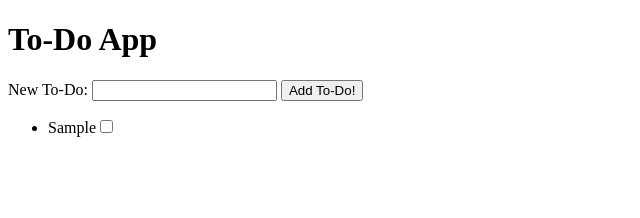
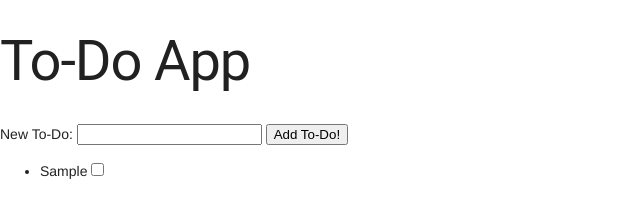
Before and after one commit to gaukale/to-do-app, a plain HTML site: page index.html in a window 1280 px wide. Both pictures are taken after typing "Sample" into the empty fields and a click on the button "Add To-Do!". Shown: the whole page, without its empty margins (0-640 px from the left). Drawn offline with nearby package versions, Linux system fonts and the light colour scheme.

Commit message:
checkpoint practice1

```diff
--- a/app.js
+++ b/app.js
@@ -2,10 +2,9 @@ function onReady() {
   const addToDoForm = document.getElementById('addToDoForm');
    const newToDoText = document.getElementById('newToDoText');
    const toDoList = document.getElementById('toDoList');
-   addToDoForm.addEventListener();
 
-   addToDoForm.addEventListener('submit', () => {
-     event.preventDefault();
+   addToDoForm.addEventListener('submit', event => {
+   event.preventDefault();
      // get the text
     let title = newToDoText.value;
     // create a new li
@@ -27,8 +26,8 @@ function onReady() {
     newToDoText.value = '';
 
   });
-}
+
+  }
 window.onload = function() {
-   alert("The window has loaded!");
-    onReady();
+      onReady();
  };
--- a/index.html
+++ b/index.html
@@ -2,6 +2,11 @@
  <html>
    <head>
      <meta name="viewport" content="width=device-width, initial-scale=1">
+     <link rel="stylesheet" href="https://code.getmdl.io/1.3.0/material.grey-lime.min.css">
+     <script defer src="https://code.getmdl.io/1.3.0/material.min.js"></script>
+     <!-- Font Awesome -->
+      <link href="https://maxcdn.bootstrapcdn.com/font-awesome/4.7.0/css/font-awesome.min.css" rel="stylesheet">
+
      <title>To-Do App</title>
    </head>
    <body>
@@ -10,6 +15,7 @@
      <label for="newToDoText">New To-Do:</label>
      <input type="text" id="newToDoText">
      <button type="submit">Add To-Do!</button>
+
    </form>
    <ul id="toDoList">
   </ul>
```
